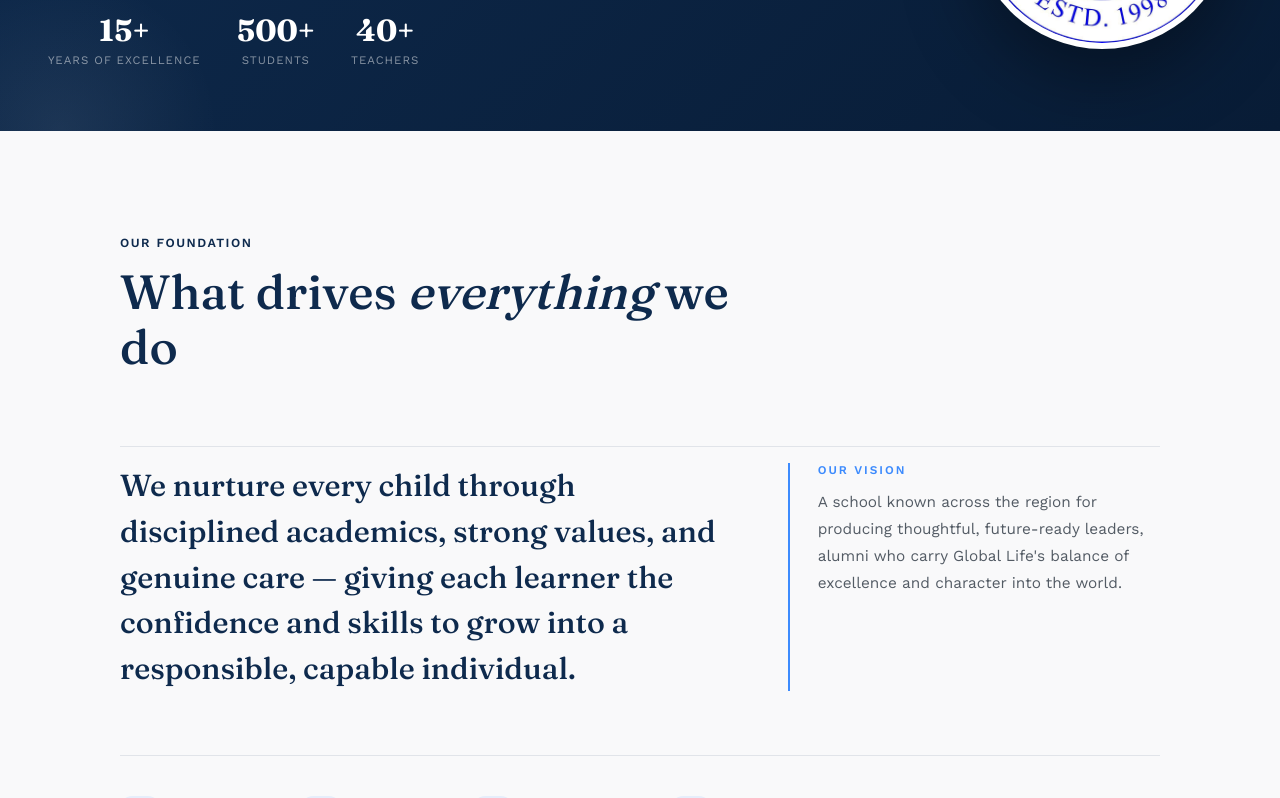
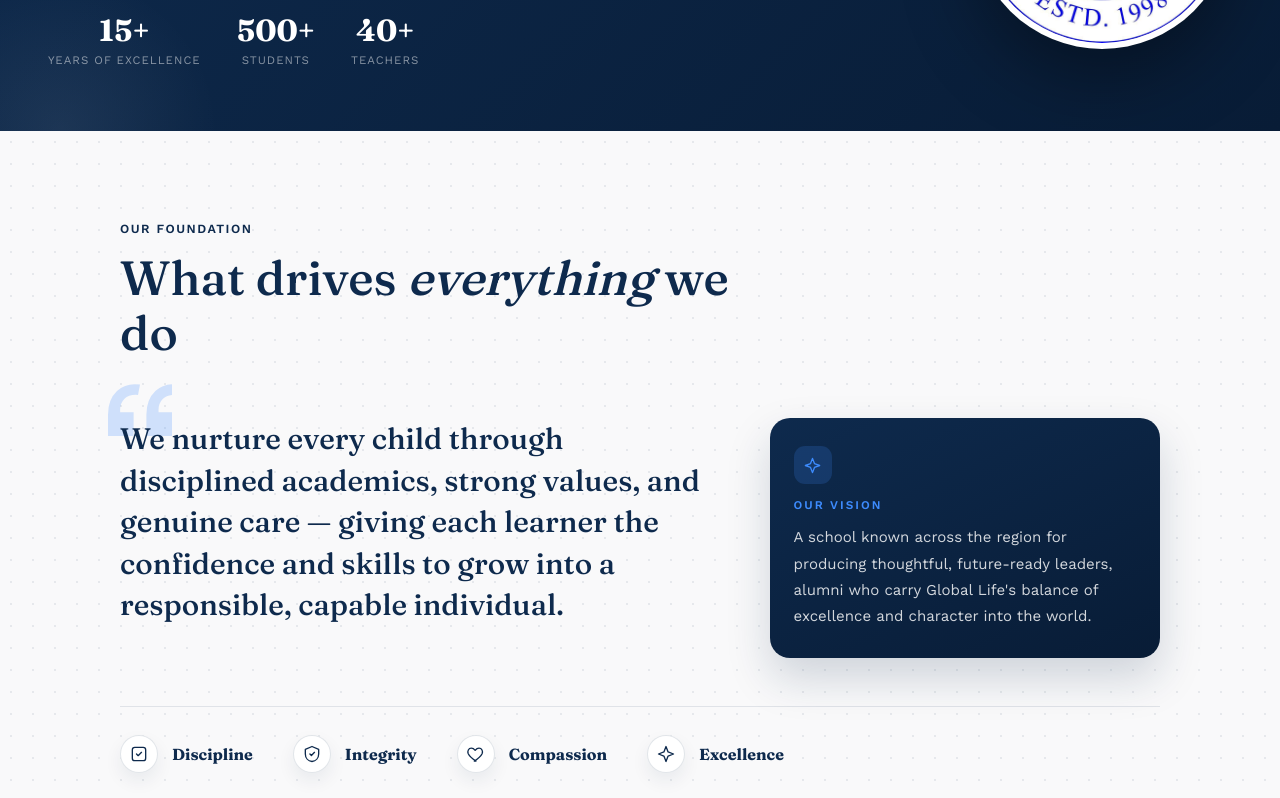
Before and after one commit to swikar-napit/globallife-web, a React (Vite) app: page /about in a window 1280 px wide. Shown: the part 360-1158 px from the top of the page. Built offline with nearby package versions, Linux system fonts and the light colour scheme.

Commit message:
the mission and vision updated

```diff
--- a/src/pages/About.css
+++ b/src/pages/About.css
@@ -165,18 +165,23 @@
    MISSION & VISION — foundation boxes
 ========================================= */
 .mv-section {
+  position: relative;
   background: var(--page-bg);
-  padding: clamp(64px, 9vw, 104px) clamp(24px, 5vw, 48px);
+  background-image: radial-gradient(rgba(14, 42, 77, 0.08) 1px, transparent 1px);
+  background-size: 22px 22px;
+  padding: clamp(56px, 7.5vw, 90px) clamp(24px, 5vw, 48px);
 }
 
 .mv-inner {
+  position: relative;
+  z-index: 1;
   max-width: 1040px;
   margin: 0 auto;
 }
 
 .mv-intro {
   max-width: 640px;
-  margin: 0 0 clamp(48px, 7vw, 72px);
+  margin: 0 0 clamp(40px, 5.5vw, 58px);
   text-align: left;
 }
 
@@ -205,24 +210,58 @@
 }
 
 .mv-statement {
+  position: relative;
+  z-index: 1;
   display: grid;
-  grid-template-columns: 1.6fr 1fr;
-  gap: clamp(40px, 6vw, 72px);
-  padding-top: clamp(8px, 1.5vw, 16px);
-  border-top: 1px solid rgba(14, 42, 77, 0.1);
+  grid-template-columns: 1.5fr 1fr;
+  gap: clamp(40px, 6vw, 64px);
+  align-items: start;
+}
+
+.mv-statement-main-wrap {
+  position: relative;
+}
+
+.mv-quote-mark {
+  position: absolute;
+  top: -34px;
+  left: -12px;
+  width: 64px;
+  height: 52px;
+  fill: rgba(61, 139, 253, 0.22);
+  z-index: -1;
 }
 
 .mv-statement-main {
   font-family: 'Fraunces', serif;
-  font-size: clamp(1.4rem, 1.1rem + 1.2vw, 1.9rem);
+  font-size: clamp(1.35rem, 1.05rem + 1.2vw, 1.85rem);
   font-weight: 500;
-  line-height: 1.5;
+  line-height: 1.4;
   color: var(--navy);
 }
 
 .mv-statement-side {
-  border-left: 2px solid var(--blue-accent);
-  padding-left: clamp(20px, 2.5vw, 28px);
+  background: linear-gradient(155deg, var(--navy) 0%, var(--navy-deep) 100%);
+  border-radius: 20px;
+  padding: clamp(22px, 2.4vw, 28px) clamp(20px, 2.2vw, 24px);
+  box-shadow: 0 20px 44px rgba(14, 42, 77, 0.18);
+}
+
+.mv-side-icon {
+  width: 38px;
+  height: 38px;
+  border-radius: 11px;
+  display: flex;
+  align-items: center;
+  justify-content: center;
+  margin-bottom: 14px;
+  background: rgba(61, 139, 253, 0.18);
+  color: var(--blue-accent);
+}
+
+.mv-side-icon svg {
+  width: 19px;
+  height: 19px;
 }
 
 .mv-side-label {
@@ -236,43 +275,46 @@
 }
 
 .mv-side-text {
-  font-size: 0.96rem;
+  font-size: 0.94rem;
   line-height: 1.75;
-  color: var(--charcoal);
-  opacity: 0.75;
+  color: rgba(255, 255, 255, 0.82);
 }
 
 @media (max-width: 760px) {
   .mv-statement {
     grid-template-columns: 1fr;
-    gap: 28px;
+    gap: 32px;
   }
 }
 
 .values-strip {
+  position: relative;
+  z-index: 1;
   display: flex;
   flex-wrap: wrap;
-  gap: clamp(28px, 4vw, 48px);
-  margin-top: clamp(40px, 6vw, 64px);
-  padding-top: clamp(28px, 4vw, 40px);
+  gap: clamp(24px, 3.5vw, 40px);
+  margin-top: clamp(32px, 4.5vw, 48px);
+  padding-top: clamp(20px, 3vw, 28px);
   border-top: 1px solid rgba(14, 42, 77, 0.1);
 }
 
 .value-item {
   display: flex;
   align-items: center;
-  gap: 12px;
+  gap: 14px;
 }
 
 .value-icon {
-  width: 40px;
-  height: 40px;
-  border-radius: 12px;
+  width: 38px;
+  height: 38px;
+  border-radius: 50%;
   display: flex;
   align-items: center;
   justify-content: center;
-  background: rgba(61, 139, 253, 0.1);
+  background: #fff;
   color: var(--navy);
+  border: 1px solid rgba(14, 42, 77, 0.12);
+  box-shadow: 0 8px 18px rgba(14, 42, 77, 0.07);
   flex-shrink: 0;
 }
 
@@ -297,11 +339,8 @@
    OUR STORY — horizontal timeline
 ========================================= */
 .story-section {
-  position: relative;
   background: linear-gradient(155deg, var(--navy) 0%, var(--navy-deep) 100%);
-  padding: clamp(96px, 11vw, 132px) clamp(24px, 5vw, 48px) clamp(64px, 9vw, 104px);
-  clip-path: polygon(0 48px, 100% 0, 100% 100%, 0 100%);
-  margin-top: -48px;
+  padding: clamp(64px, 9vw, 104px) clamp(24px, 5vw, 48px);
 }
 
 .story-section .mv-eyebrow {
@@ -314,14 +353,6 @@
 
 .story-section .mv-heading em {
   color: var(--blue-accent);
-}
-
-@media (max-width: 700px) {
-  .story-section {
-    clip-path: polygon(0 28px, 100% 0, 100% 100%, 0 100%);
-    margin-top: -28px;
-    padding-top: clamp(64px, 11vw, 88px);
-  }
 }
 
 .story-inner {
@@ -532,17 +563,7 @@
   position: relative;
   overflow: hidden;
   background: linear-gradient(180deg, #f4f8ff 0%, var(--page-bg) 100%);
-  padding: clamp(96px, 11vw, 132px) clamp(24px, 5vw, 48px) clamp(64px, 9vw, 108px);
-  clip-path: polygon(0 0, 100% 48px, 100% 100%, 0 100%);
-  margin-top: -48px;
-}
-
-@media (max-width: 700px) {
-  .principal-section {
-    clip-path: polygon(0 0, 100% 28px, 100% 100%, 0 100%);
-    margin-top: -28px;
-    padding-top: clamp(64px, 11vw, 88px);
-  }
+  padding: clamp(64px, 9vw, 108px) clamp(24px, 5vw, 48px);
 }
 
 .principal-section::before {
--- a/src/pages/About.jsx
+++ b/src/pages/About.jsx
@@ -167,13 +167,23 @@ function About() {
           </div>
 
           <div className="mv-statement">
-            <p className="mv-statement-main">
-              We nurture every child through disciplined academics, strong
-              values, and genuine care — giving each learner the confidence
-              and skills to grow into a responsible, capable individual.
-            </p>
+            <div className="mv-statement-main-wrap">
+              <svg className="mv-quote-mark" viewBox="0 0 64 52" aria-hidden="true">
+                <path d="M0 52V30.7Q0 15.4 9 7 18 -1.4 32 0.6L30 10.9Q21.1 10.2 16.3 15 11.5 19.8 12.2 28.2H25.6V52ZM38.4 52V30.7Q38.4 15.4 47.4 7 56.4 -1.4 70.4 0.6L68.4 10.9Q59.5 10.2 54.7 15 49.9 19.8 50.6 28.2H64V52Z" />
+              </svg>
+              <p className="mv-statement-main">
+                We nurture every child through disciplined academics, strong
+                values, and genuine care — giving each learner the confidence
+                and skills to grow into a responsible, capable individual.
+              </p>
+            </div>
 
             <div className="mv-statement-side">
+              <div className="mv-side-icon">
+                <svg viewBox="0 0 24 24" fill="none" stroke="currentColor" strokeWidth="1.7" strokeLinecap="round" strokeLinejoin="round">
+                  <path d="M12 3 L14.5 9.5 21 12 14.5 14.5 12 21 9.5 14.5 3 12 9.5 9.5 Z" />
+                </svg>
+              </div>
               <span className="mv-side-label">Our Vision</span>
               <p className="mv-side-text">
                 A school known across the region for producing thoughtful,
```
